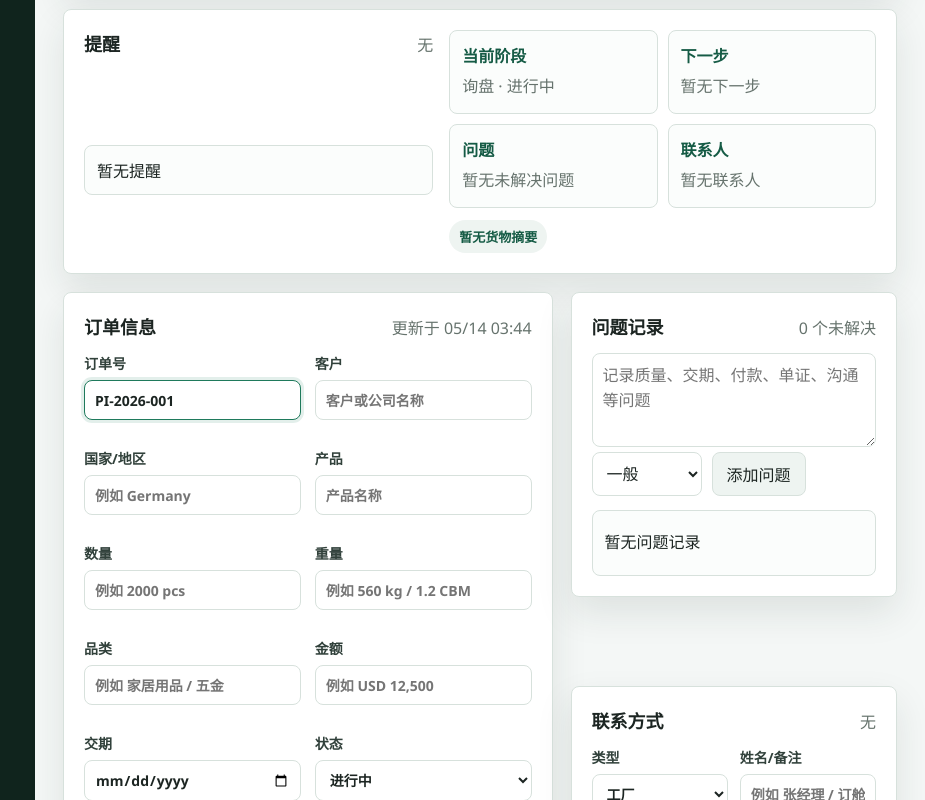
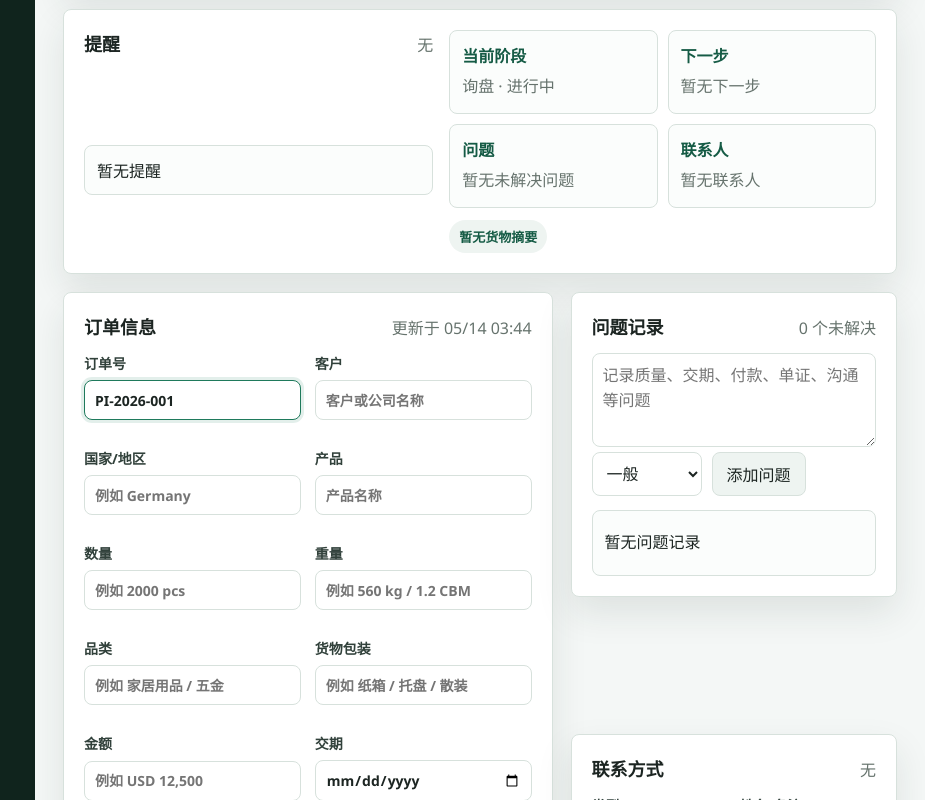
Before and after one commit to masonmaiii21-debug/foreign-trade-tracker, a plain HTML site: page index.html in a window 1280 px wide. Both pictures are taken after a click on the button "+ 新订单". Shown: the part 814-1614 px from the top of the page, without its empty margins (355-1280 px from the left). Drawn offline with nearby package versions, Linux system fonts and the light colour scheme.

Commit message:
Add cargo packaging field to order form
Co-Authored-By: Claude Opus 4.7 <noreply@anthropic.com>

```diff
--- a/app.js
+++ b/app.js
@@ -69,6 +69,7 @@ const el = {
   quantity: document.querySelector("#quantity"),
   weight: document.querySelector("#weight"),
   category: document.querySelector("#category"),
+  packaging: document.querySelector("#packaging"),
   amount: document.querySelector("#amount"),
   dueDate: document.querySelector("#dueDate"),
   status: document.querySelector("#status"),
@@ -160,6 +161,7 @@ function ensureOrderShape(order) {
   order.activities = Array.isArray(order.activities) ? order.activities : [];
   order.weight = order.weight || "";
   order.category = order.category || "";
+  order.packaging = order.packaging || "";
   order.stageNotes = order.stageNotes && typeof order.stageNotes === "object" ? order.stageNotes : {};
   STAGES.forEach((stage) => {
     order.stageNotes[stage] = {
@@ -277,6 +279,7 @@ function renderEditor() {
   el.quantity.value = order.quantity || "";
   el.weight.value = order.weight || "";
   el.category.value = order.category || "";
+  el.packaging.value = order.packaging || "";
   el.amount.value = order.amount || "";
   el.dueDate.value = order.dueDate || "";
   el.status.value = order.status || "进行中";
@@ -423,7 +426,8 @@ function renderFollowSummary(order) {
     order.product ? `产品：${order.product}` : "",
     order.quantity ? `数量：${order.quantity}` : "",
     order.weight ? `重量：${order.weight}` : "",
-    order.category ? `品类：${order.category}` : ""
+    order.category ? `品类：${order.category}` : "",
+    order.packaging ? `包装：${order.packaging}` : ""
   ].filter(Boolean);
 
   el.followSummary.innerHTML = `
@@ -564,6 +568,7 @@ function addOrder() {
     quantity: "",
     weight: "",
     category: "",
+    packaging: "",
     amount: "",
     dueDate: "",
     status: "进行中",
@@ -599,6 +604,7 @@ function saveOrderFromForm(event) {
     quantity: el.quantity.value.trim(),
     weight: el.weight.value.trim(),
     category: el.category.value.trim(),
+    packaging: el.packaging.value.trim(),
     amount: el.amount.value.trim(),
     dueDate: el.dueDate.value,
     status: el.status.value,
@@ -915,7 +921,8 @@ function extractOrderPatch(line) {
     ["category", /(?:品类|类别|分类|category)[:：\s]*([^,，;；\n]+)/i],
     ["quantity", /(?:数量|件数|qty|quantity)[:：\s]*([^,，;；\n]+)/i],
     ["weight", /(?:重量|毛重|净重|体积|weight|gw|nw|cbm)[:：\s]*([^,，;；\n]+)/i],
-    ["amount", /(?:金额|货值|价格|amount|value|price)[:：\s]*([^,，;；\n]+)/i]
+    ["amount", /(?:金额|货值|价格|amount|value|price)[:：\s]*([^,，;；\n]+)/i],
+    ["packaging", /(?:包装|装箱|packing|packaging)[:：\s]*([^,，;；\n]+)/i]
   ];
   fieldRules.forEach(([key, pattern]) => {
     const value = line.match(pattern)?.[1]?.trim();
@@ -1353,6 +1360,7 @@ function mapHeaderKey(header = "") {
   if (/国家|地区|目的国|country|market/.test(value)) return "country";
   if (/产品|货物|品名|product|goods|item/.test(value)) return "product";
   if (/品类|类别|分类|category/.test(value)) return "category";
+  if (/包装|装箱|packing|packaging/.test(value)) return "packaging";
   if (/数量|件数|qty|quantity/.test(value)) return "quantity";
   if (/重量|毛重|净重|体积|weight|gw|nw|cbm/.test(value)) return "weight";
   if (/金额|货值|价格|amount|value|price/.test(value)) return "amount";
@@ -1377,6 +1385,7 @@ function findOrCreateOrder(orderNo) {
     quantity: "",
     weight: "",
     category: "",
+    packaging: "",
     amount: "",
     dueDate: "",
     status: "进行中",
@@ -1404,6 +1413,7 @@ function fieldLabel(key) {
     quantity: "数量",
     weight: "重量",
     category: "品类",
+    packaging: "货物包装",
     amount: "金额",
     phone: "电话",
     email: "邮箱",
--- a/index.html
+++ b/index.html
@@ -145,6 +145,10 @@
               <label>
                 品类
                 <input id="category" autocomplete="off" placeholder="例如 家居用品 / 五金" />
+              </label>
+              <label>
+                货物包装
+                <input id="packaging" autocomplete="off" placeholder="例如 纸箱 / 托盘 / 散装" />
               </label>
               <label>
                 金额
```
